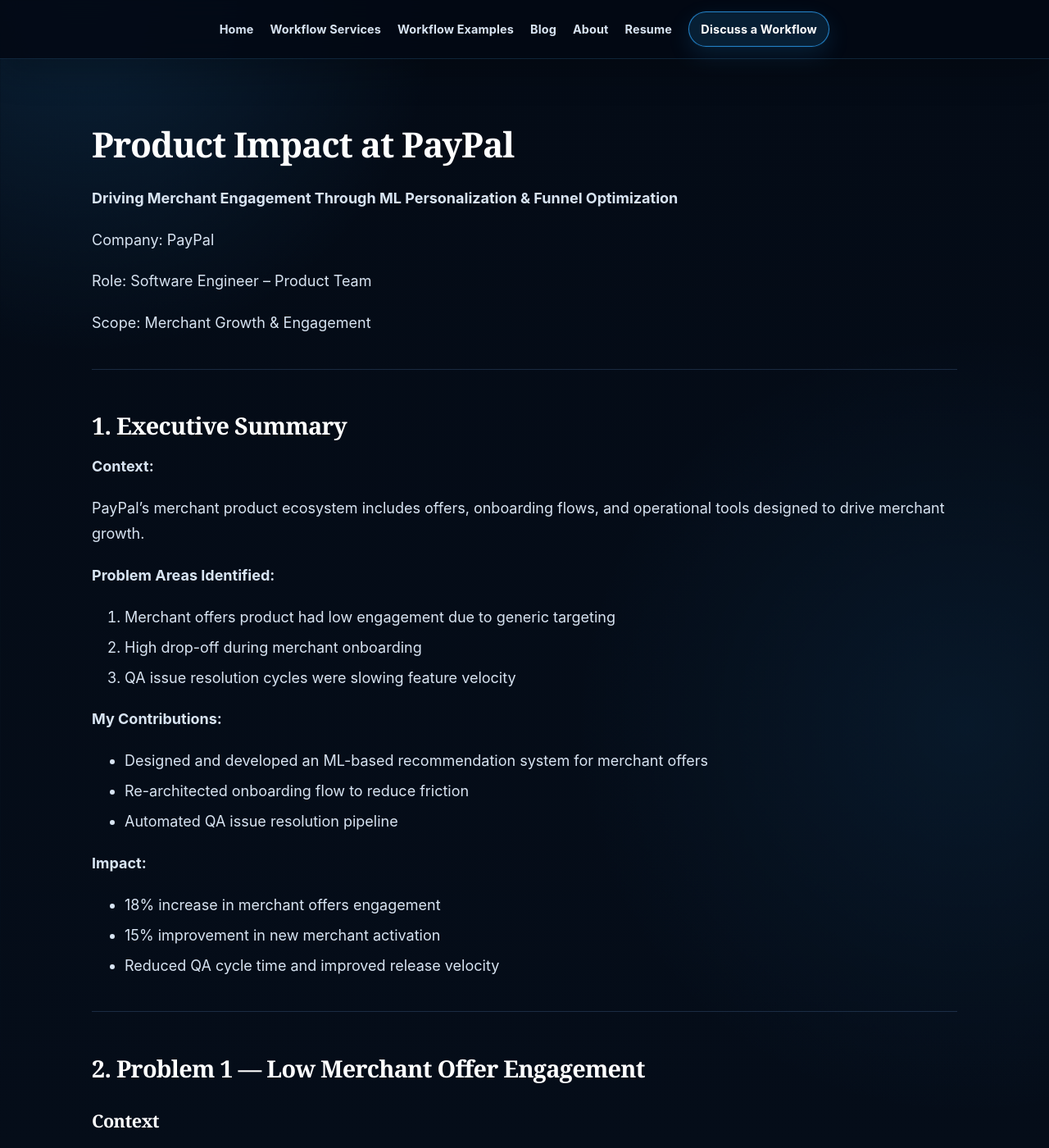
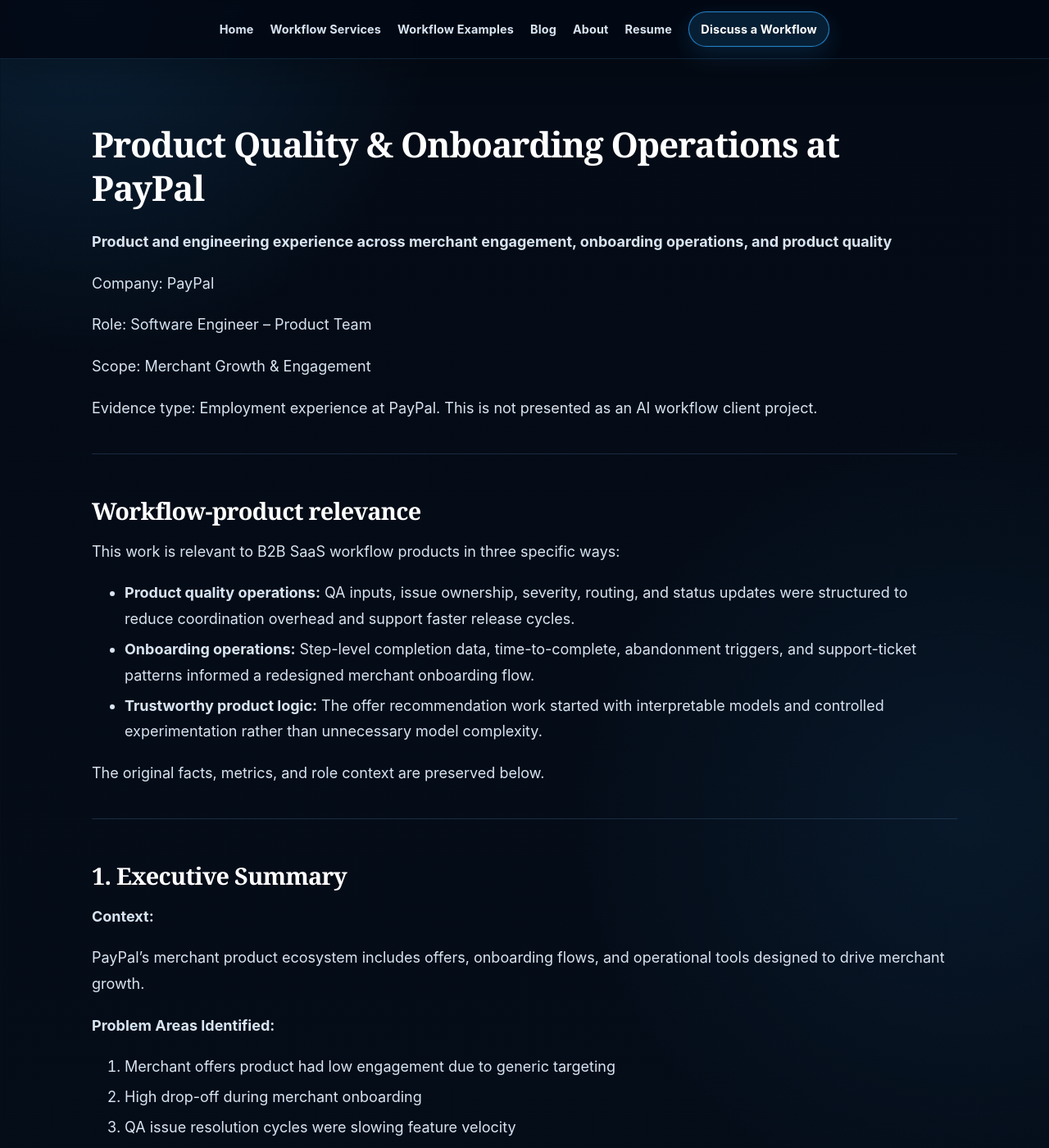
Before and after one commit to mahadevupadhyayula/mahadevupadhyayula.github.io, a Jekyll site: the page built from Case Studies/product-impact-at-paypal.md, in a window 1280 px wide and 1400 px high. Shown: the whole window at 82% size. Built offline with Jekyll 4.4.1, drawn with Linux system fonts in a browser that asks for light colours; some of the changed text lies outside the part shown.

Commit message:
Frame PayPal proof around quality and onboarding

```diff
--- a/Case Studies/product-impact-at-paypal.md
+++ b/Case Studies/product-impact-at-paypal.md
@@ -1,16 +1,31 @@
 ---
 layout: page
-title: Product Impact at PayPal
+title: Product Quality & Onboarding Operations at PayPal
+description: PayPal product and engineering experience across ML personalization, merchant onboarding, and QA workflow automation, preserving the original outcomes and context.
 permalink: /case-studies/product-impact-at-paypal/
 ---
 
-**Driving Merchant Engagement Through ML Personalization & Funnel Optimization**
+**Product and engineering experience across merchant engagement, onboarding operations, and product quality**
 
 Company: PayPal
 
 Role: Software Engineer – Product Team
 
 Scope: Merchant Growth & Engagement
+
+Evidence type: Employment experience at PayPal. This is not presented as an AI workflow client project.
+
+---
+
+## Workflow-product relevance
+
+This work is relevant to B2B SaaS workflow products in three specific ways:
+
+- **Product quality operations:** QA inputs, issue ownership, severity, routing, and status updates were structured to reduce coordination overhead and support faster release cycles.
+- **Onboarding operations:** Step-level completion data, time-to-complete, abandonment triggers, and support-ticket patterns informed a redesigned merchant onboarding flow.
+- **Trustworthy product logic:** The offer recommendation work started with interpretable models and controlled experimentation rather than unnecessary model complexity.
+
+The original facts, metrics, and role context are preserved below.
 
 ---
 
@@ -264,6 +279,7 @@ This experience reflects:
 - Experimentation rigor
 - Systems-level improvement
 - Cross-functional execution in a large organization
+- Product quality and onboarding workflows grounded in operational evidence
 
 ---
 
@@ -289,3 +305,14 @@ This case shows my ability to:
 - Improve both user-facing systems and internal processes
 
 ---
+
+## B2B SaaS relevance
+
+The transferable pattern is practical rather than promotional: connect product and operational inputs to a clear workflow, reduce avoidable coordination, and measure whether the change improves engagement, onboarding, or release execution. The documented PayPal work is employment experience, not a claim of delivering an external AI workflow engagement.
+
+<section class="workflow-cta" aria-labelledby="paypal-case-study-cta">
+  <p class="section-eyebrow">Apply the workflow pattern</p>
+  <h2 id="paypal-case-study-cta">Discuss a quality or onboarding workflow prototype.</h2>
+  <p>Start with the signals your team reviews, the decision or handoff that follows, and the person who needs to approve the output.</p>
+  <a class="button-link button-primary" href="{{ '/work-with-me?intent=paypal-quality-onboarding-workflow' | relative_url }}">Discuss an AI Workflow Prototype</a>
+</section>
```
